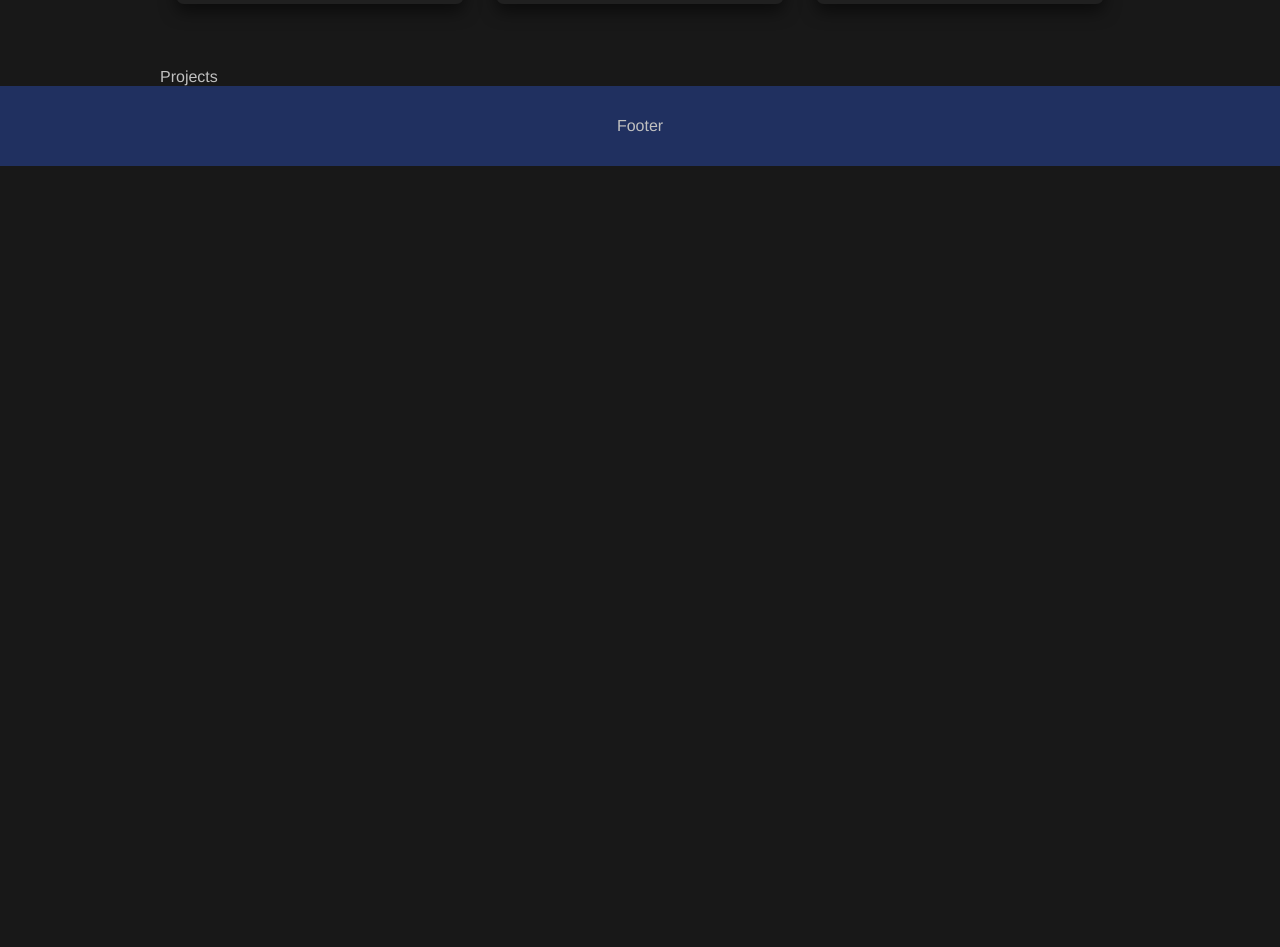
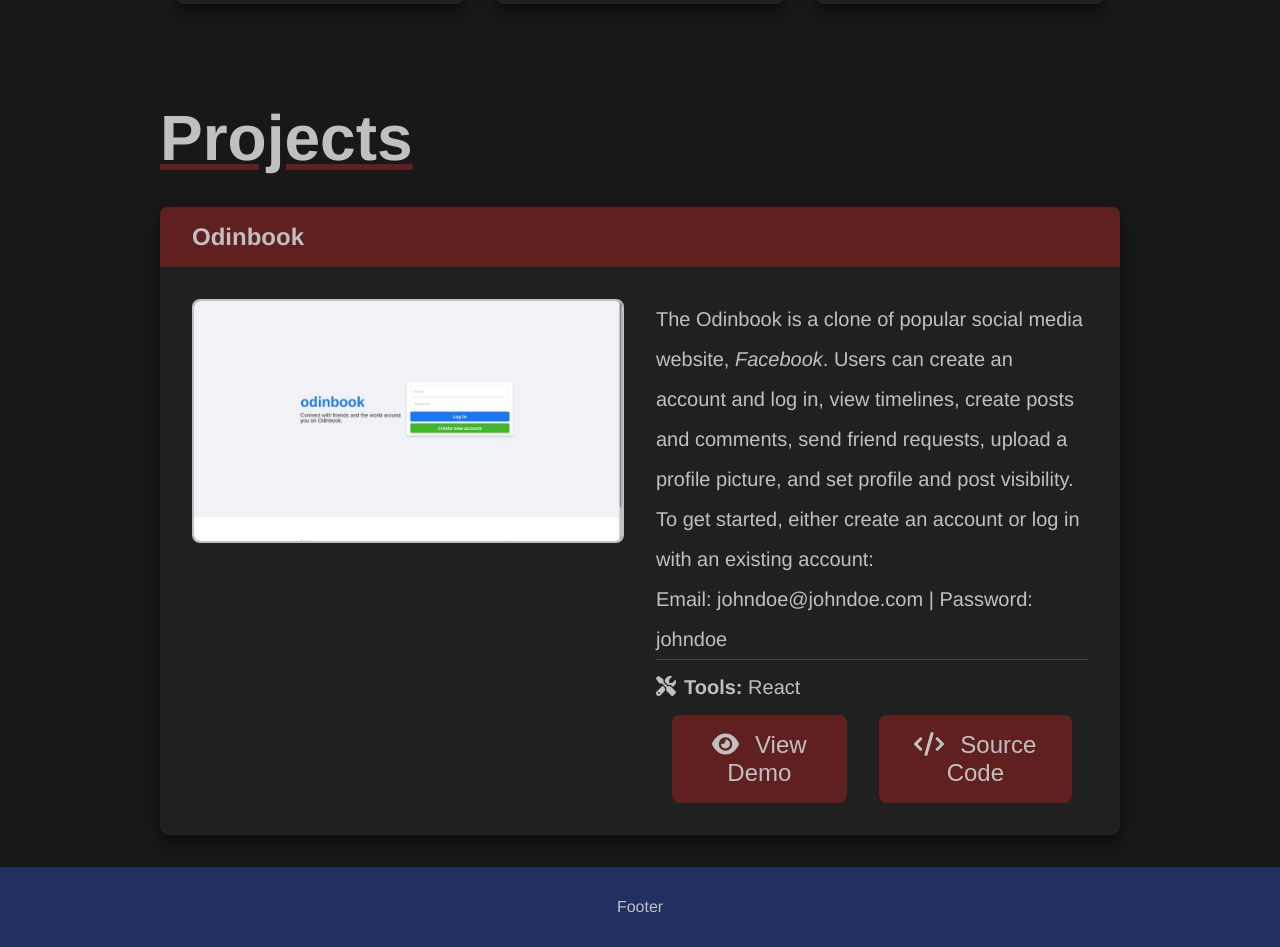
Before and after one commit to RedRaptor10/portfolio-original, a React (Create React App) app: page / in a window 1280 px wide. Shown: the part 2020-2967 px from the top of the page. Before the commit the page ends 2186 px from the top, so only its background shows below. Built offline with nearby package versions, Linux system fonts and the light colour scheme.

Commit message:
Create initial project layout

```diff
--- a/src/components/Projects.js
+++ b/src/components/Projects.js
@@ -1,7 +1,37 @@
+import { FontAwesomeIcon } from '@fortawesome/react-fontawesome';
+import { faTools, faEye, faCode } from '@fortawesome/free-solid-svg-icons';
+import odinbook from '../assets/projects/odinbook.jpg';
+
 const Projects = () => {
     return (
         <section id="projects">
-            Projects
+            <h1>Projects</h1>
+            <div className="card">
+                <h2 className="card-title">Odinbook</h2>
+                <div className="project-content">
+                    <img src={odinbook} alt="Odinbook"></img>
+                    <div className="project-info">
+                        <div className="project-description">
+                            The Odinbook is a clone of popular social media website, <em>Facebook</em>. Users can create an account and log in,
+                            view timelines, create posts and comments, send friend requests, upload a profile picture, and set profile and post
+                            visibility. To get started, either create an account or log in with an existing account:
+                            <br />
+                            Email: johndoe@johndoe.com | Password: johndoe
+                        </div>
+                        <div className="project-tools">
+                        <FontAwesomeIcon icon={faTools} /><b>Tools: </b>React
+                        </div>
+                        <div className="project-btns">
+                            <a href="https://redraptor10.github.io/odinbook/" target="_blank" rel="noreferrer">
+                                <button><FontAwesomeIcon icon={faEye} />View Demo</button>
+                            </a>
+                            <a href="https://github.com/RedRaptor10/odinbook" target="_blank" rel="noreferrer">
+                                <button><FontAwesomeIcon icon={faCode} />Source Code</button>
+                            </a>
+                        </div>
+                    </div>
+                </div>
+            </div>
         </section>
     )
 };
--- a/src/styles/style.css
+++ b/src/styles/style.css
@@ -102,6 +102,7 @@
     width: 75%;
     min-height: 100vh;
     margin: 0 auto;
+    padding-bottom: 32px;
 }
 
 section:first-child {
@@ -244,3 +245,72 @@
     font-size: 32px;
     transition: 0.2s;
 }
+
+/* Projects */
+#projects .card-title {
+    padding-left: 32px;
+    text-align: left;
+}
+
+.project-content {
+    display: flex;
+    padding: 32px;
+}
+
+#projects img {
+    width: calc(50% - 16px);
+    height: 100%;
+    border: 2px solid var(--color);
+    border-radius: 8px;
+    box-sizing: border-box;
+}
+
+.project-info {
+    width: calc(50% - 16px);
+    margin-left: 32px;
+    box-sizing: border-box;
+}
+
+.project-description {
+    min-height: 50%;
+    font-size: 20px;
+    line-height: 40px;
+    border-bottom: 1px solid rgb(64, 64, 64);
+}
+
+.project-tools {
+    padding: 16px 0;
+    font-size: 20px;
+    box-sizing: border-box;
+}
+
+.project-tools .svg-inline--fa {
+    margin-right: 8px;
+}
+
+.project-btns {
+    display: flex;
+    justify-content: center;
+    align-items: center;
+}
+
+.project-btns button {
+    background: var(--primary-color);
+    margin: 0 16px;
+    padding: 16px;
+    color: var(--color);
+    font-size: 24px;
+    border: 0;
+    border-radius: 8px;
+    cursor: pointer;
+    transition: 0.2s;
+}
+
+.project-btns button:hover {
+    background: rgb(128, 32, 32);
+    color: #fff;
+}
+
+.project-btns .svg-inline--fa {
+    margin-right: 16px;
+}
```
Also changed, not shown: src/assets/projects/odinbook.jpg (added).
